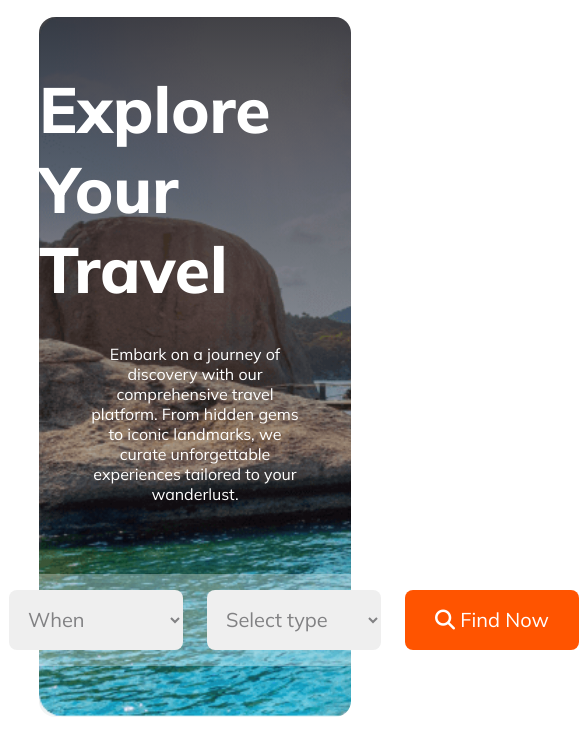
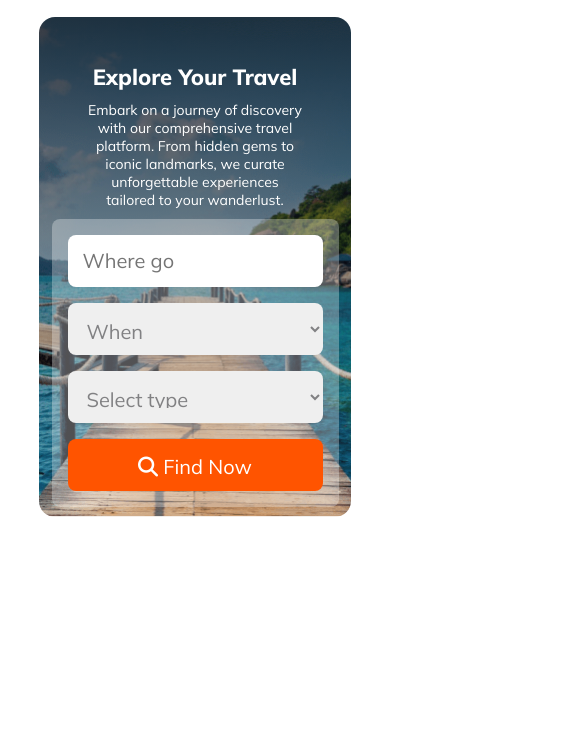
Before and after one commit to Fayshal007/Destination-dreams, a plain HTML site: page index.html in a window 390 px wide. Shown: the part 83-838 px from the top of the page, 585 px wide, since content can reach past the window. Drawn offline with Linux system fonts and the light colour scheme.

Commit message:
banner responsive done

```diff
--- a/styles/styles.css
+++ b/styles/styles.css
@@ -62,10 +62,11 @@ nav {
 .banner-section {
     width: 80%;
     margin: auto;
-    height: 700px;
+    height: 600px;
     background-image: linear-gradient(180deg, rgba(19, 19, 24, 0.80) 0%, rgba(19, 19, 24, 0.00) 100%), url(../Images/Group\ 13\ \(1\)\ \(1\).png);
     background-repeat: no-repeat;
     background-size: cover;
+    background-position: center;
     border-radius: 16px;
     margin-top: 20px;
     color: #FFF;
@@ -122,6 +123,47 @@ button {
     .hide-small {
         display: none;
     }
+
+    /* -------------------------------banner styles responsive------------------------------- */
+    .banner-section {
+        height: 500px;
+    }
+
+    .banner-section-heading {
+        font-size: 22px;
+        font-weight: 800;
+        margin-bottom: 10px;
+        margin-top: 35px;
+    }
+
+    .banner-section-des {
+        font-size: 14px;
+        font-weight: 400;
+        margin-bottom: 10px;
+    }
+
+    .banner-section-form {
+        display: flex;
+        width: 287px;
+        padding: 16px;
+        flex-direction: column;
+        /* align-items: flex-start; */
+        justify-content: center;
+        align-items: center;
+        gap: 16px;
+        margin-top: 0px;
+    }
+
+    .banner-section-form>input,
+    select,
+    button {
+        width: 255px;
+        height: 52px;
+    }
+
+
+
+
 }
 
 @media screen and (min-width: 600px) {
```
